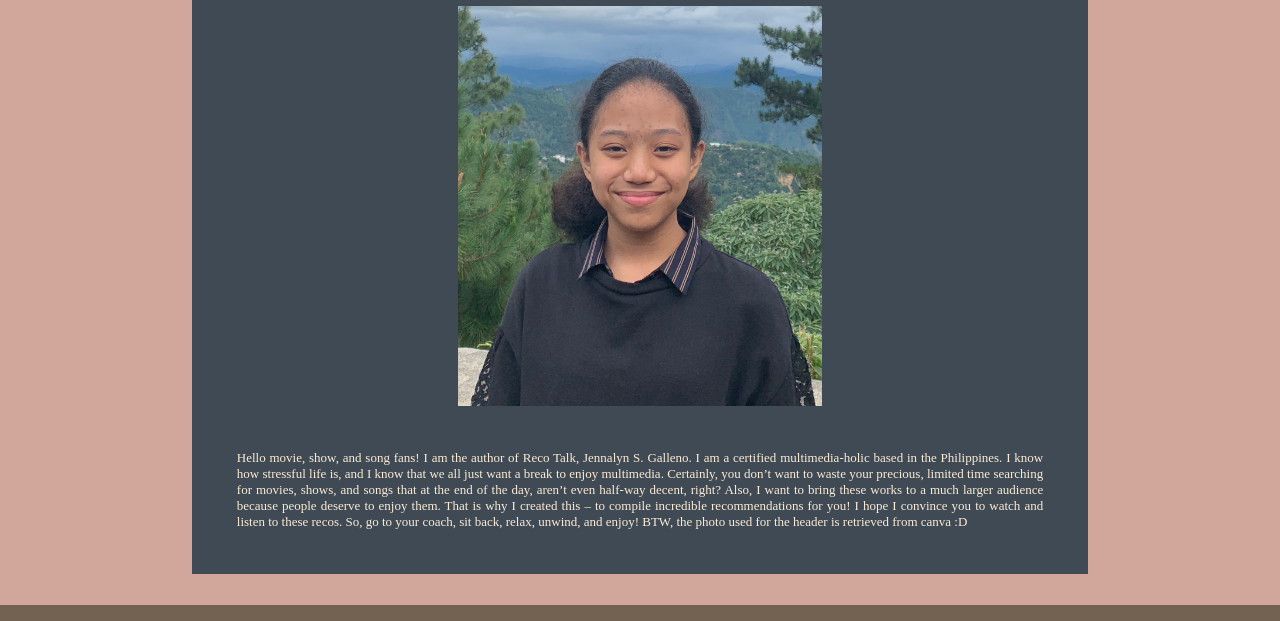
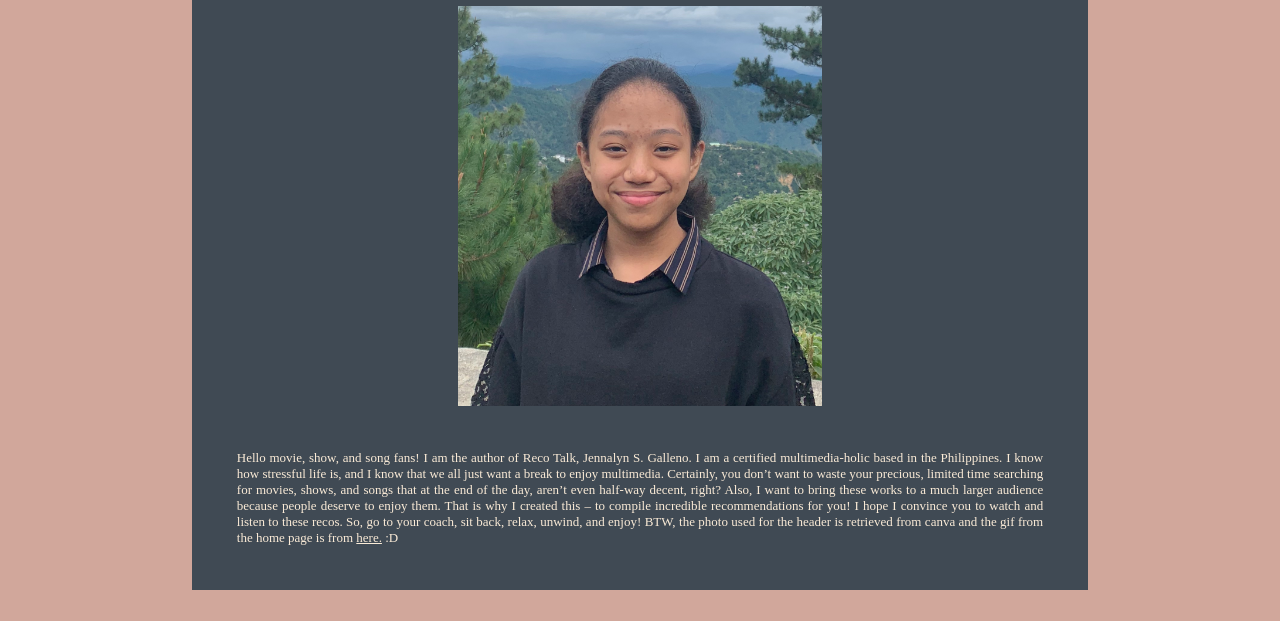
Before and after one commit to jgalleno/jgalleno.github.io, a plain HTML site: page Page2.html in a window 1280 px wide. Shown: the part 331-952 px from the top of the page. Drawn offline with Linux system fonts and the light colour scheme; a web font is replaced by a local one.

Commit message:
Update Page2.html

```diff
--- a/Page2.html
+++ b/Page2.html
@@ -134,7 +134,7 @@
         <div id="content">
             <h1 class='hi'>JENNALYN S. GALLENO</h1>
             <img src="Me.jpg" alt="Jennalyn S. Galleno">
-            <p class='hello'>Hello movie, show, and song fans! I am the author of Reco Talk, Jennalyn S. Galleno. I am a certified multimedia-holic based in the Philippines. I know how stressful life is, and I know that we all just want a break to enjoy multimedia. Certainly, you don’t want to waste your precious, limited time searching for movies, shows, and songs that at the end of the day, aren’t even half-way decent, right? Also, I want to bring these works to a much larger audience because people deserve to enjoy them. That is why I created this – to compile incredible recommendations for you! I hope I convince you to watch and listen to these recos. So, go to your coach, sit back, relax, unwind, and enjoy! BTW, the photo used for the header is retrieved from canva :D</p>
+            <p class='hello'>Hello movie, show, and song fans! I am the author of Reco Talk, Jennalyn S. Galleno. I am a certified multimedia-holic based in the Philippines. I know how stressful life is, and I know that we all just want a break to enjoy multimedia. Certainly, you don’t want to waste your precious, limited time searching for movies, shows, and songs that at the end of the day, aren’t even half-way decent, right? Also, I want to bring these works to a much larger audience because people deserve to enjoy them. That is why I created this – to compile incredible recommendations for you! I hope I convince you to watch and listen to these recos. So, go to your coach, sit back, relax, unwind, and enjoy! BTW, the photo used for the header is retrieved from canva and the gif from the home page is from <a href="https://giphy.com/gifs/Friends-season-2-episode-15-friends-tv-XBRFAzaelJo0jaOsvR">here.</a> :D</p>
 
         </div>
 
```
